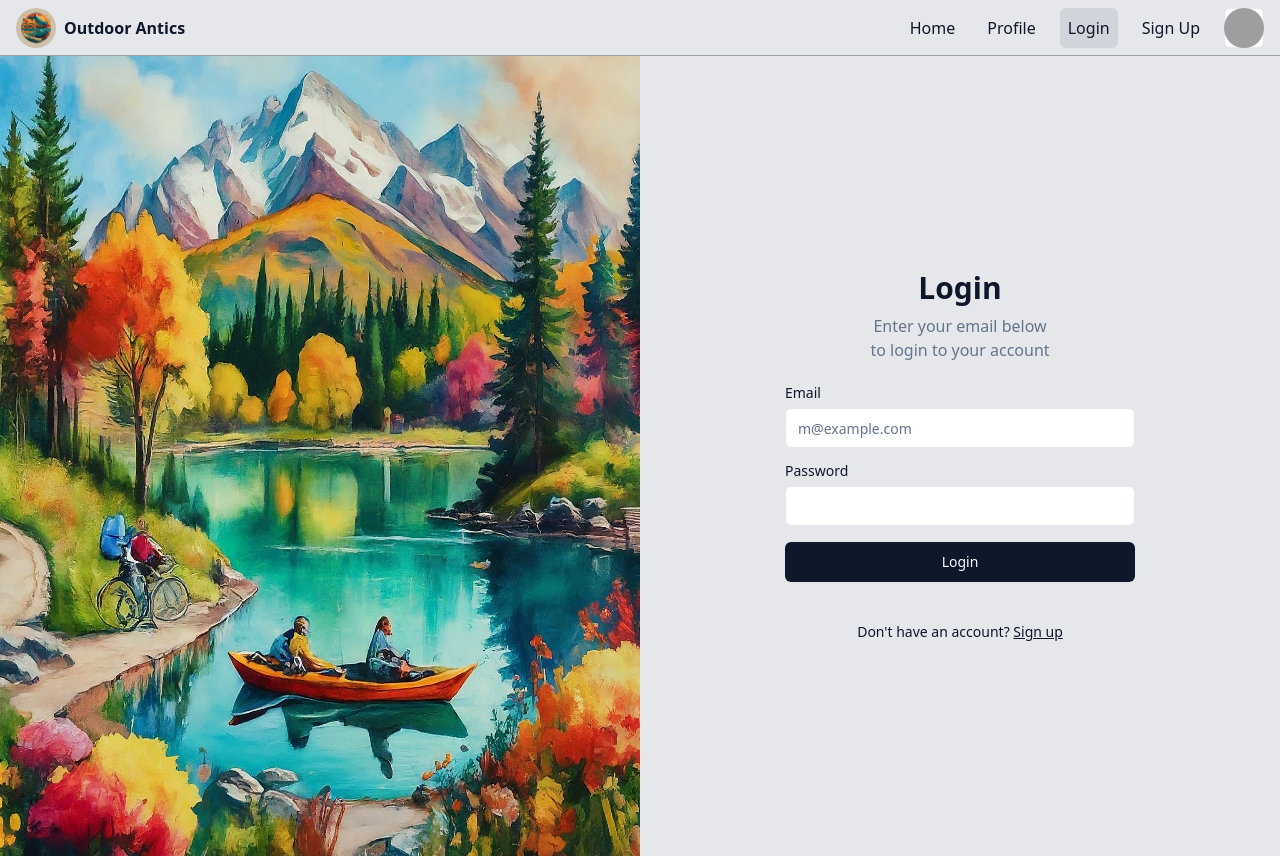
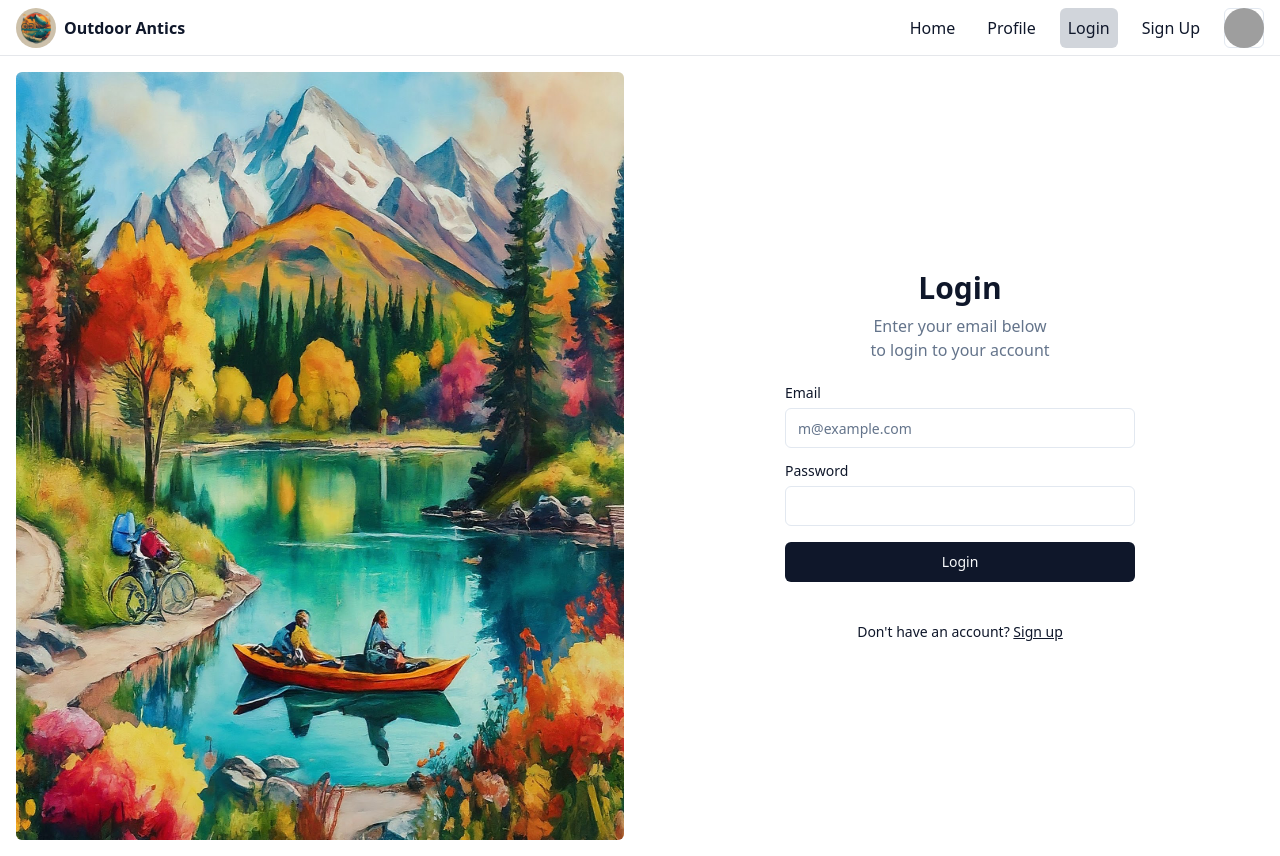
Before and after one commit to Sheila-Ha/Outdoor-Adventure, a React (Vite) app in the folder client/: page /login in a window 1280 px wide. Built offline with nearby package versions, Linux system fonts and the light colour scheme; grey boxes are pictures that could not be loaded.

Commit message:
update CSS for image

```diff
--- a/client/src/App.jsx
+++ b/client/src/App.jsx
@@ -3,7 +3,7 @@ import Navbar from "./components/Navbar";
 
 function App() {
   return (
-    <div className="bg-gray-200">
+    <div>
       <Navbar />
       <Outlet />
     </div>
--- a/client/src/components/Navbar.jsx
+++ b/client/src/components/Navbar.jsx
@@ -6,7 +6,7 @@ export default function Component() {
   const { pathname } = useLocation();
   return (
     <div className="grid gap-4">
-      <nav className="flex h-14 items-center px-4 border-b border-gray-400 w-full shrink-0 dark:border-gray-800">
+      <nav className="flex h-14 items-center px-4 border-b border-gray-200 w-full shrink-0 dark:border-gray-800">
         <Link className="flex items-center gap-2 font-semibold" href="#">
           <Avatar>
             {/* we can replace with other avatar */}
--- a/client/src/pages/LoginPage.jsx
+++ b/client/src/pages/LoginPage.jsx
@@ -7,13 +7,13 @@ import { Label } from "../components/Label.jsx";
 export default function LoginPage() {
   return (
     <div className="w-full lg:grid lg:min-h-[600px] lg:grid-cols-2 xl:min-h-[800px]">
-      <div className="bg-muted  lg:block">
+      <div className="p-4 lg:block">
         <img
           src="/images/imglanding.jpeg"
           alt="Image"
           //   width="1920"
           //   height="1080"
-          className="md:h-full md:w-full max-h-[250px] min-w-[100%] object-fill lg:max-h-full dark:brightness-[0.2] dark:grayscale"
+          className="md:h-full rounded-md md:w-full max-h-[250px] min-w-[100%] object-fill lg:max-h-full dark:brightness-[0.2] dark:grayscale"
         />
       </div>
       <div className="flex items-center justify-center py-12">
--- a/client/src/pages/SignUpPage.jsx
+++ b/client/src/pages/SignUpPage.jsx
@@ -8,13 +8,13 @@ import { Label } from "../components/Label.jsx";
 export default function SignUpPage() {
   return (
     <div className="w-full lg:grid lg:min-h-[600px] lg:grid-cols-2 xl:min-h-[800px]">
-      <div className="bg-muted  lg:block">
+      <div className="p-4 lg:block">
         <img
           src="/images/signup.jpeg"
           alt="Image"
           //   width="1920"
           //   height="1080"
-          className="md:h-full md:w-full max-h-[250px] min-w-[100%] object-fill lg:max-h-full dark:brightness-[0.2] dark:grayscale"
+          className="md:h-full md:w-full max-h-[250px] rounded-md min-w-[100%] object-fill lg:max-h-full dark:brightness-[0.2] dark:grayscale"
         />
       </div>
       <div className="flex items-center justify-center py-12">
```
